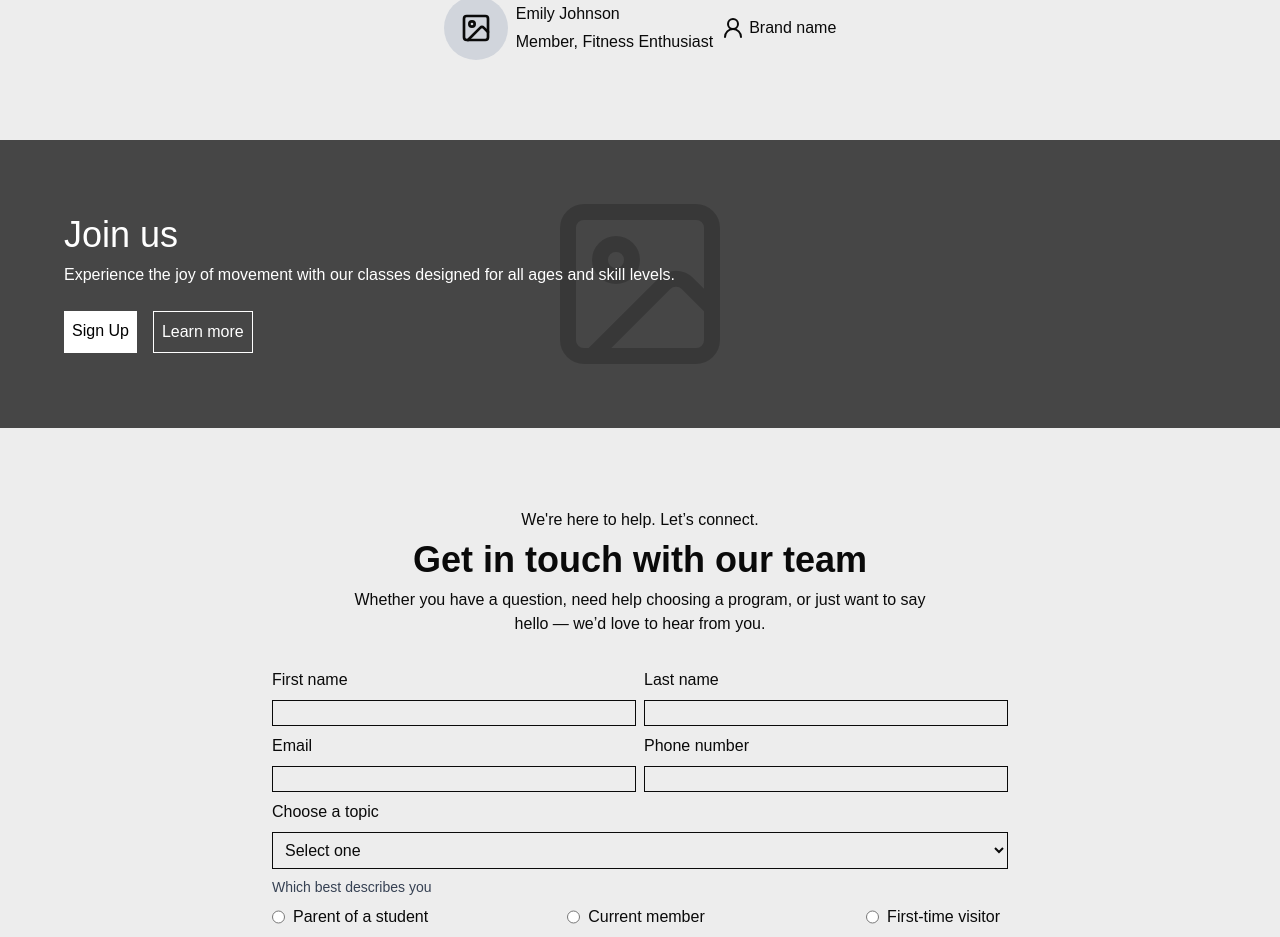
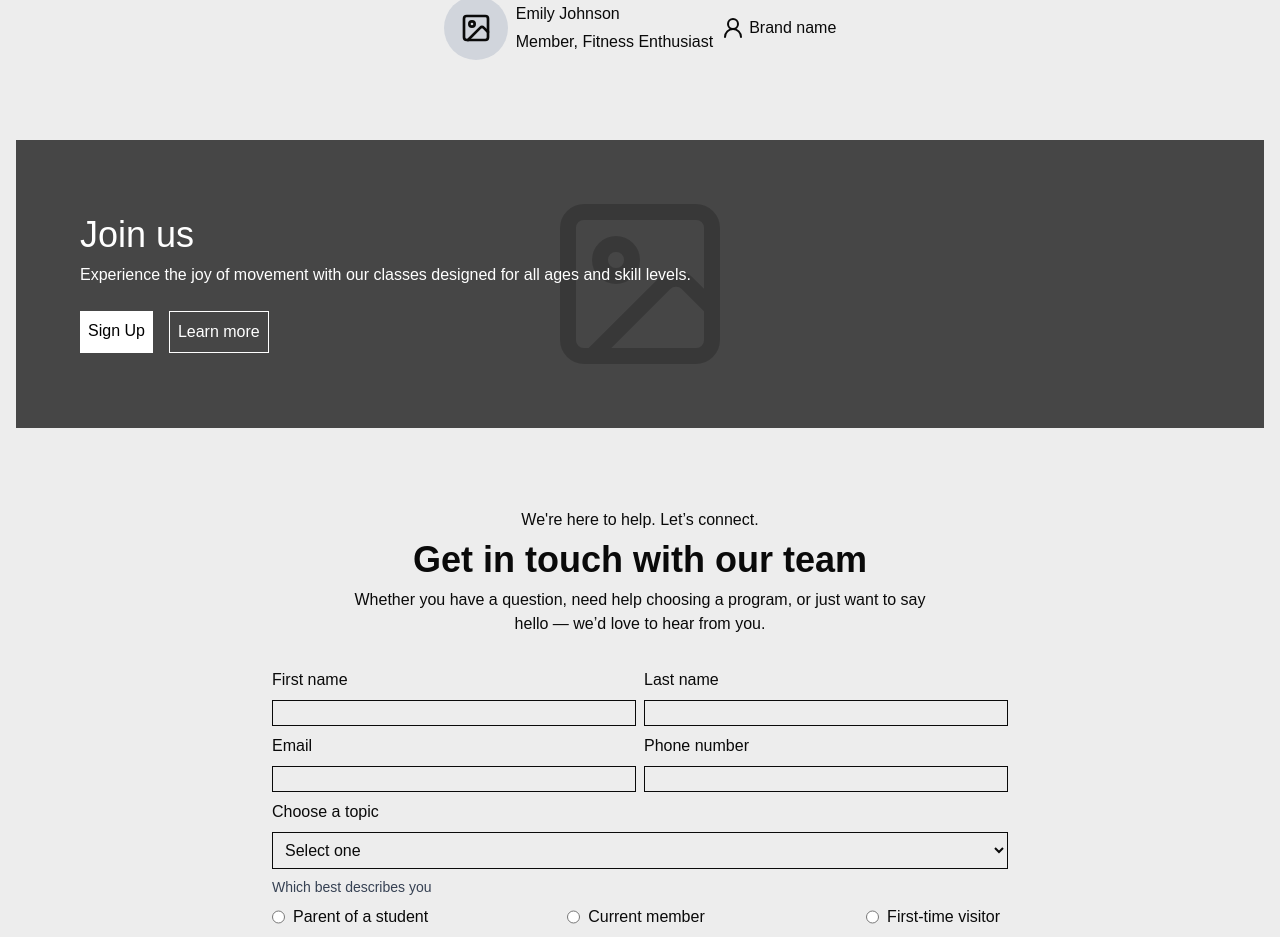
Before and after one commit to lloladin123/GymnasticsSaaS, a Next.js app: page / in a window 1280 px wide. Shown: the part 2936-3873 px from the top of the page. Built offline with nearby package versions, Linux system fonts and the light colour scheme.

Commit message:
Fixed: Removed horizontal scollbar caused by BackgroundOverlay.tsx

```diff
--- a/components/BackgroundOverlay.tsx
+++ b/components/BackgroundOverlay.tsx
@@ -15,7 +15,7 @@ const BackgroundOverlay: React.FC<BackgroundOverlayProps> = ({
 }) => {
   return (
     <section
-      className={`w-screen -mx-4 ${height ? "h-" + height : "h-72"} overflow-hidden relative`}
+      className={` ${height ? "h-" + height : "h-72"} overflow-hidden relative`}
     >
       <div className="absolute w-48 h-48 top-1/2 left-1/2 -translate-x-1/2 -translate-y-1/2 z-10 opacity-20">
         {backgroundIcon}
```
